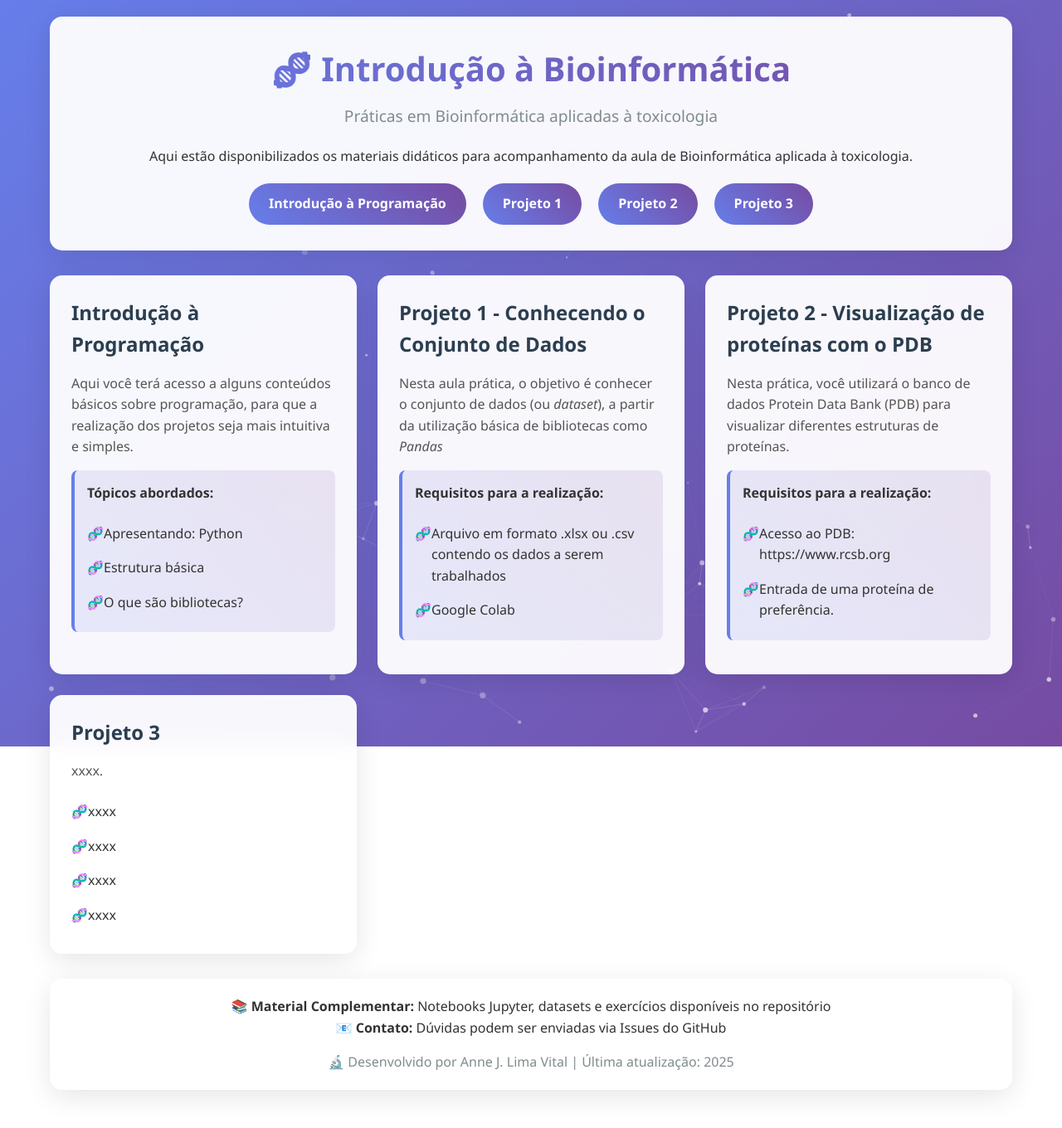
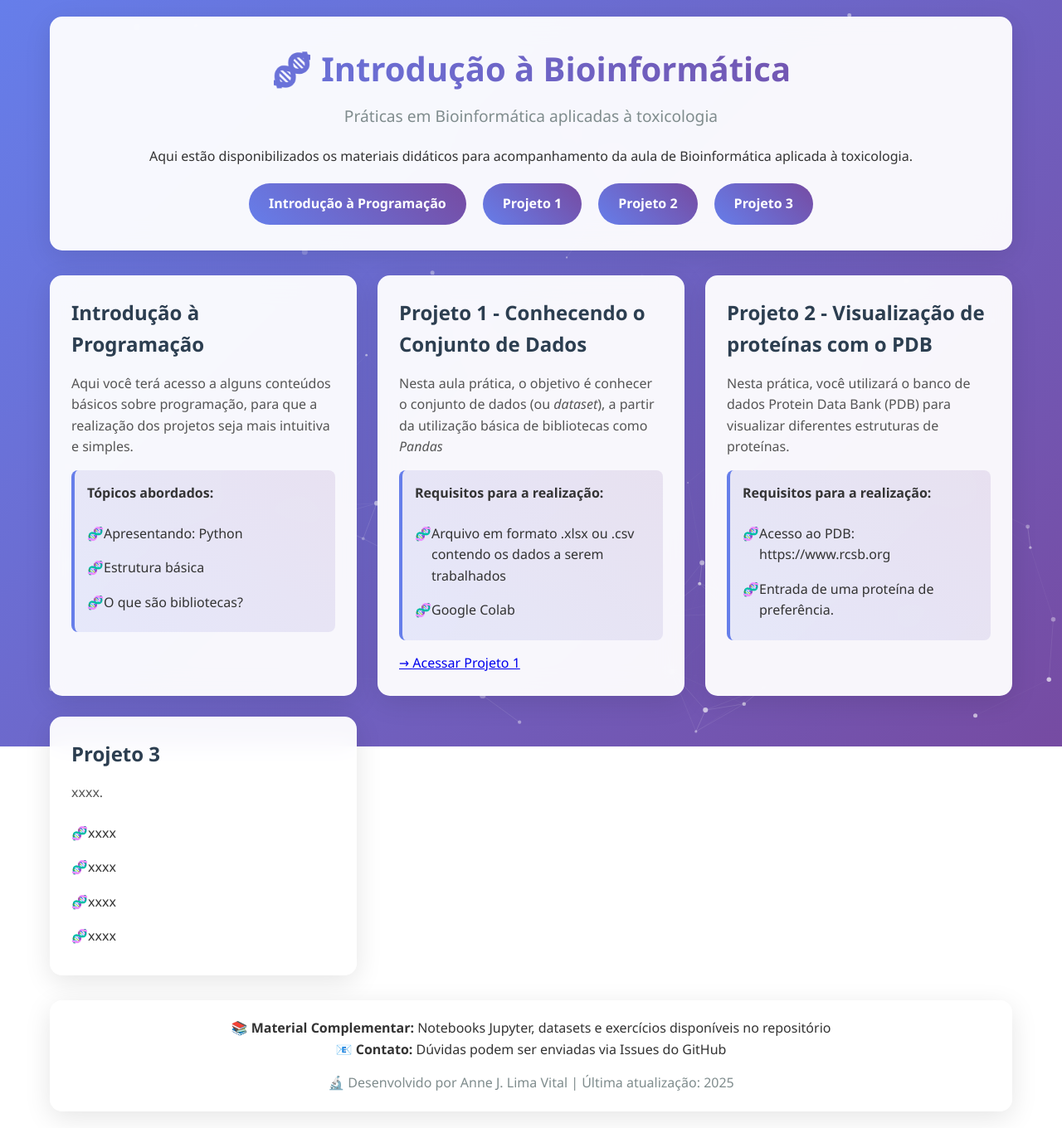
Before and after one commit to annejosiele/AJLV-Bioinformatics, a Jekyll site: the page index.html, which Jekyll copies as it is, in a window 1280 px wide. Shown: the whole page at 83% size. Built offline with Jekyll 4.4.1, drawn with Linux system fonts in a browser that asks for light colours; before the commit the page ends 1334 px from its top, so only the background shows below that.

Commit message:
Update index.html

```diff
--- a/index.html
+++ b/index.html
@@ -45,7 +45,8 @@
                 </div>
             </div>
 
-            <div class="card fade-in" id="card1" style="animation-delay: 0.4s;">
+
+            <div class="card fade-in link-card" id="card1" style="animation-delay: 0.4s;" onclick="window.location.href='/AJLV-Bioinformatics/projeto1.html'">
                 <h2> Projeto 1 - Conhecendo o Conjunto de Dados </h2>
                 <p>Nesta aula prática, o objetivo é conhecer o conjunto de dados (ou <i>dataset</i>), a partir da utilização básica de bibliotecas como <i>Pandas</i></p>
 
@@ -57,7 +58,11 @@
 
                 </ul>
                 </div>
-            </div>
+
+                <a class="internal-link" href="/AJLV-Bioinformatics/projeto1.html">→ Acessar Projeto 1</a>
+              </div>
+
+
 
             <div class="card fade-in" id="card2" style="animation-delay: 0.6s;">
                 <h2> Projeto 2 - Visualização de proteínas com o PDB </h2>
```
